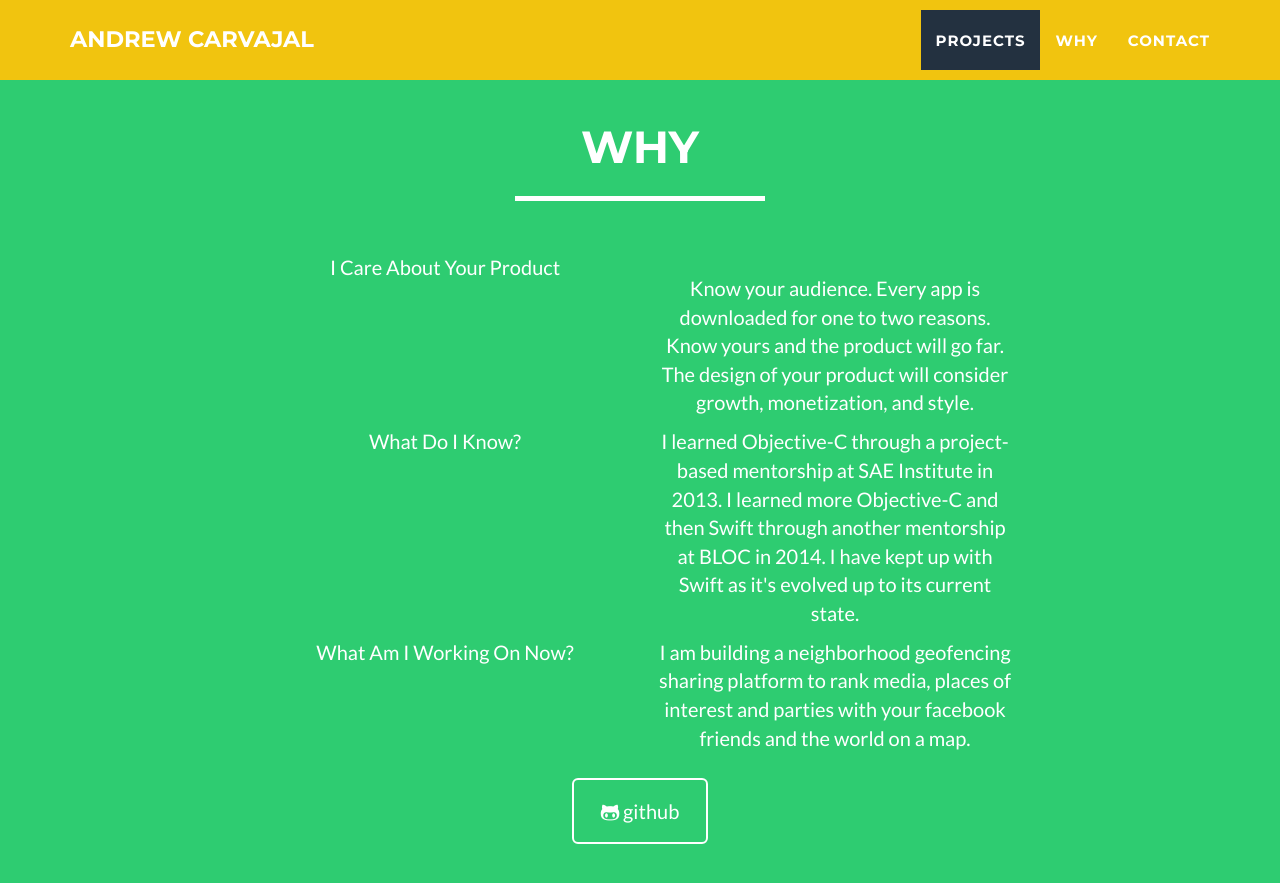
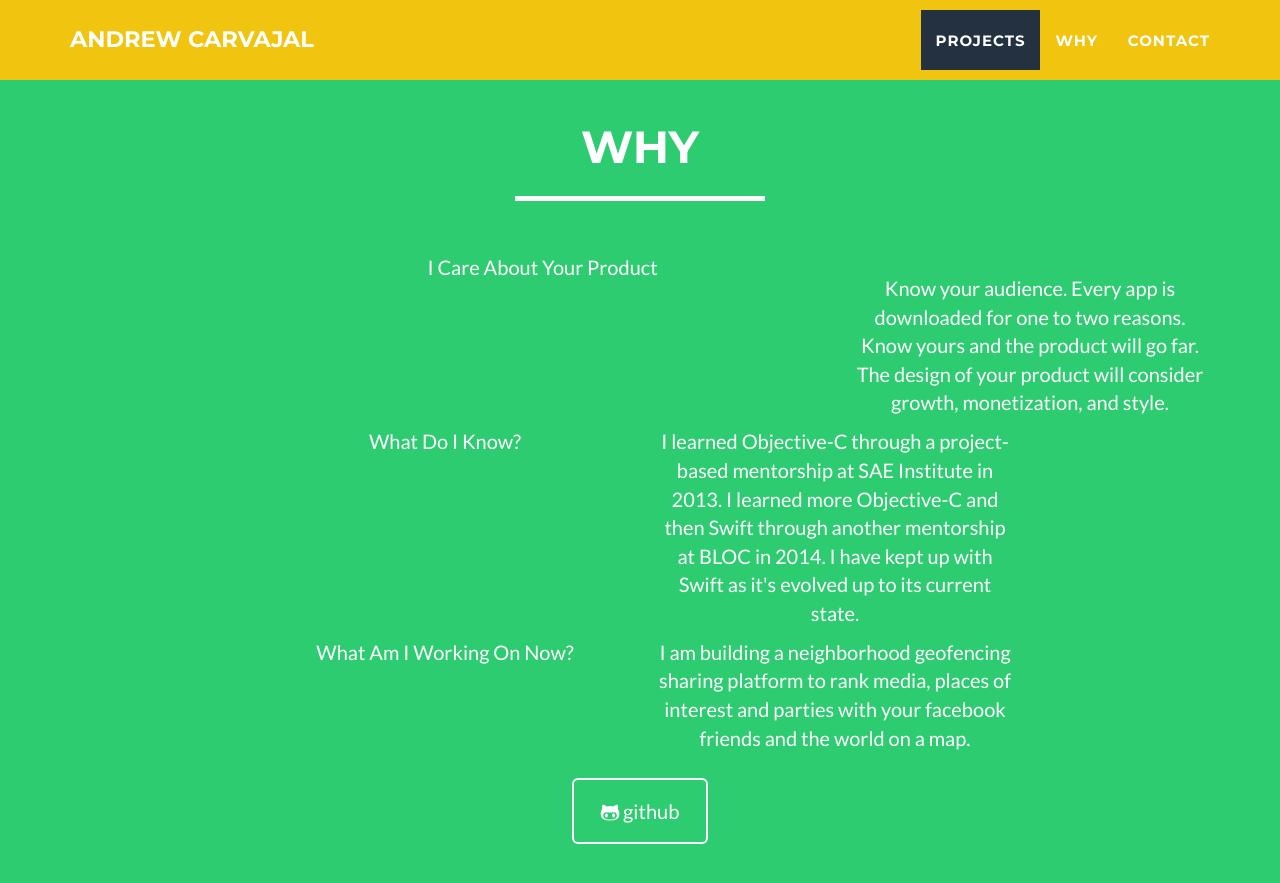
Before and after one commit to andrewcar/andrewcar.github.io, a Jekyll site: the page built from index.html, in a window 1280 px wide and 900 px high, scrolled down 1976 px. Shown: the top 883 px of the window. Built offline with Jekyll 4.4.1, drawn with Linux system fonts in a browser that asks for light colours.

Commit message:
Update about.html

```diff
--- a/_includes/about.html
+++ b/_includes/about.html
@@ -10,7 +10,7 @@
             <div class="row">
              <center>
                 <br>
-                <div class="col-lg-4 col-lg-offset-2">
+                <div class="col-lg-6 col-lg-offset-2">
                     <p>I Care About Your Product</p>
                 </div>
                 <br>
```
